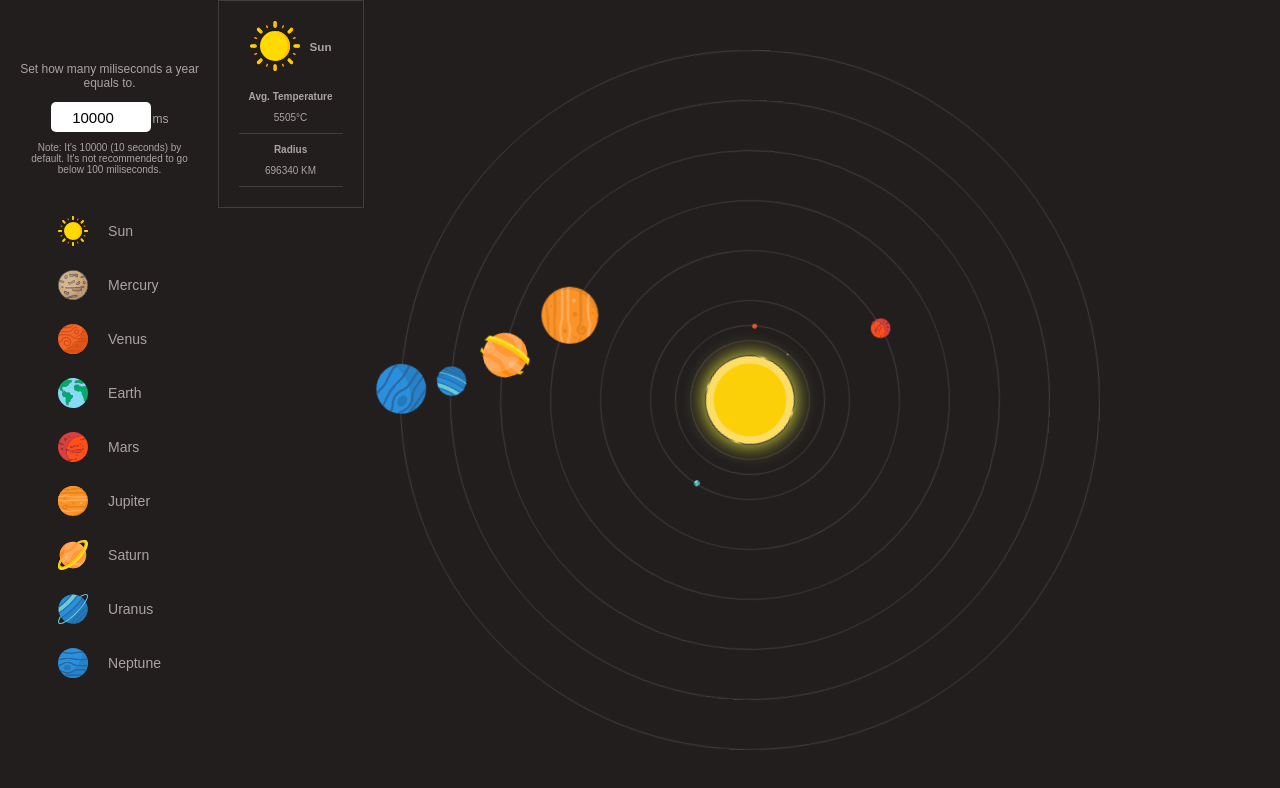
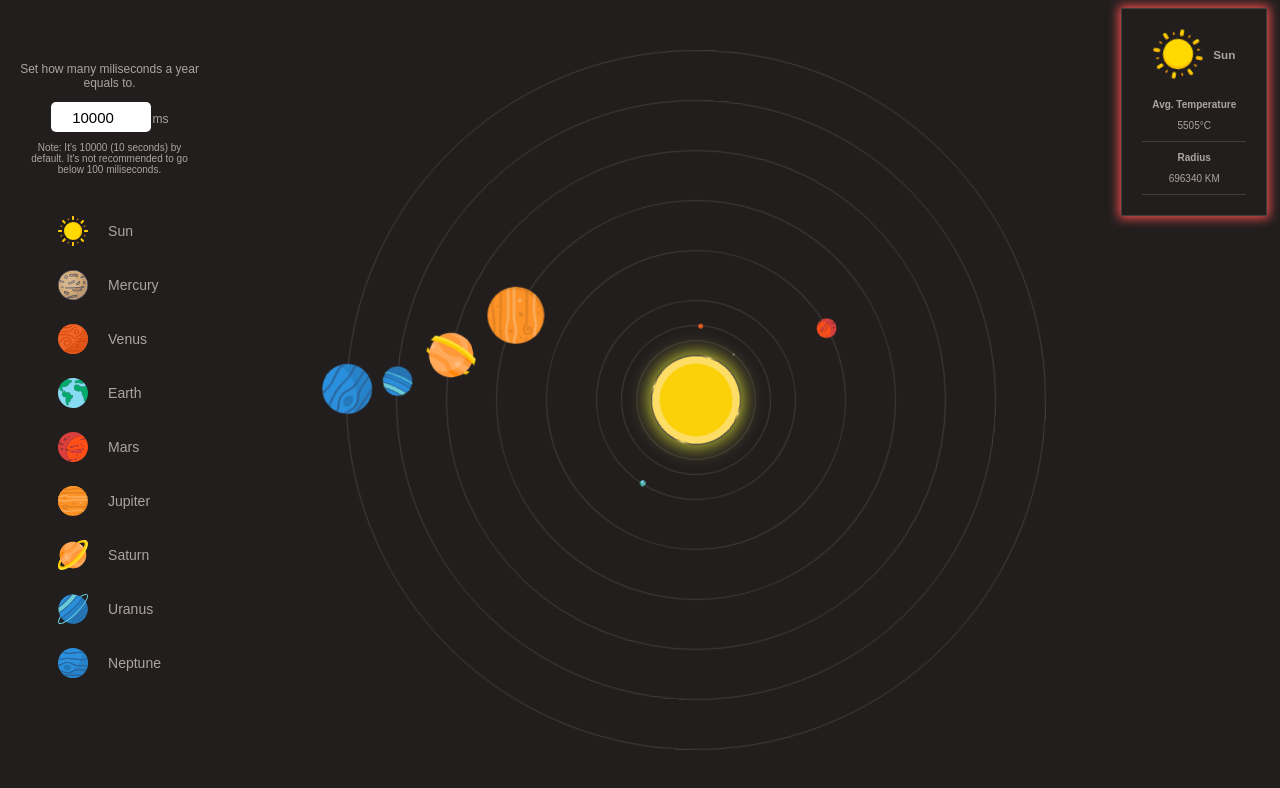
Before and after one commit to absolutezero13/solar-system, a React (Create React App) app: page / in a window 1280 px wide. Both pictures are taken after a click on the element "Sun". Shown: the top 788 px of the page. Built offline with nearby package versions, Linux system fonts and the light colour scheme.

Commit message:
info cards implemented, have issues

```diff
--- a/src/Components/PlanetInfoCard.tsx
+++ b/src/Components/PlanetInfoCard.tsx
@@ -1,4 +1,4 @@
-import React, { useState } from "react";
+import React from "react";
 
 interface PlanetInfosProps {
   planetName: string;
@@ -8,10 +8,13 @@ interface PlanetInfosProps {
   svg: string;
   isDisplayed: boolean;
 }
-const PlanetInfoCard: React.FC<PlanetInfosProps> = (
-  { planetName, svg, distanceFromSun, averageTemperature, radius },
-  props
-) => {
+const PlanetInfoCard: React.FC<PlanetInfosProps> = ({
+  planetName,
+  svg,
+  distanceFromSun,
+  averageTemperature,
+  radius,
+}) => {
   return (
     <div className="planet-info-card">
       <div className="planet-info-card__header">
--- a/src/Components/PlanetInfoLink.tsx
+++ b/src/Components/PlanetInfoLink.tsx
@@ -1,4 +1,4 @@
-import React from "react";
+import React, { useState } from "react";
 import { planetInfos } from "../Data/PlanetInfos";
 import PlanetInfos from "./PlanetInfos";
 const PlanetInfoLink: React.FC = () => {
--- a/src/Components/PlanetInfos.tsx
+++ b/src/Components/PlanetInfos.tsx
@@ -1,4 +1,4 @@
-import React, { useState } from "react";
+import React, { useEffect, useState } from "react";
 import PlanetInfoCard from "./PlanetInfoCard";
 
 interface PlanetInfosProps {
@@ -23,6 +23,7 @@ const PlanetInfos: React.FC<PlanetInfosProps> = ({
   const displayPlanetInfo = () => {
     setDisplayStatus(!displayStatus);
   };
+
   return (
     <div
       onClick={displayPlanetInfo}
--- a/src/sass/base.scss
+++ b/src/sass/_base.scss
@@ -3,7 +3,7 @@
 }
 html {
   font-size: 62.5%;
-  // overflow: hidden;
+  overflow: hidden;
   @media only screen and (max-width: 900px) {
     font-size: 50%;
   }
--- /dev/null
+++ b/src/sass/_settings.scss
@@ -0,0 +1,2 @@
+$line-color: rgba(177, 171, 171, 0.219);
+$--one-year: 10000ms;
--- a/src/sass/components/PlanetInfoLink.scss
+++ b/src/sass/components/_PlanetInfoLink.scss
@@ -13,6 +13,7 @@
   li {
     display: flex;
     align-items: center;
+
     margin-top: 1rem;
     transition: all 0.2s ease;
     cursor: pointer;
--- a/src/sass/components/PlanetInforCard.scss
+++ b/src/sass/components/_PlanetInforCard.scss
@@ -6,11 +6,13 @@
   font-size: 1rem;
   //   transition: all 2s;
   animation: fadeIn 1s ease;
-  border: 1px solid rgba(177, 171, 171, 0.219);
+  border: 1px solid $line-color;
   padding: 2rem;
   position: absolute;
-  top: 0;
-  left: 17%;
+  top: 1%;
+  right: 1%;
+
+  box-shadow: 0 0 10px 2px rgb(252, 81, 81);
 
   &__header {
     display: flex;
@@ -21,6 +23,7 @@
       width: 5rem;
       height: 5rem;
       margin-right: 1rem;
+      animation: rotate 10s infinite linear;
     }
   }
 
@@ -31,7 +34,7 @@
     &__distance,
     &__temperature,
     &__radius {
-      border-bottom: 1px solid rgba(177, 171, 171, 0.219);
+      border-bottom: 1px solid $line-color;
       padding: 0rem 1rem;
     }
   }
@@ -47,3 +50,12 @@
     transform: translate(0%);
   }
 }
+
+@keyframes rotate {
+  from {
+    transform: rotate(0deg);
+  }
+  to {
+    transform: rotate(360deg);
+  }
+}
--- a/src/sass/components/Planets.scss
+++ b/src/sass/components/_Planets.scss
@@ -1,5 +1,3 @@
-$--one-year: 10000ms;
-
 .planets {
   display: flex;
   height: 100vh;
@@ -9,9 +7,9 @@ $--one-year: 10000ms;
   & > * {
     position: absolute;
     top: 50%;
-    left: 50%;
+    left: 45%;
     transform: translate(-50%, -50%);
-    border: 1px solid rgba(177, 171, 171, 0.219);
+    border: 1px solid $line-color;
     border-radius: 50%;
     transition: all 0.2s;
     &:hover {
--- a/src/sass/components/TimeInput.scss
+++ b/src/sass/components/_TimeInput.scss
@@ -19,7 +19,7 @@
     width: 10rem;
 
     &:focus {
-      box-shadow: 0 0 3px 1px rgb(170, 164, 164);
+      box-shadow: 0 0 2px 2px rgb(252, 81, 81);
     }
   }
 
--- a/src/sass/main.scss
+++ b/src/sass/main.scss
@@ -1,7 +1,7 @@
+@import "./settings";
 @import "./base";
 @import "./components/Planets";
 @import "./components/SideBar";
 @import "./components/PlanetInfoLink";
 @import "./components/TimeInput";
-@import "./components/variables";
 @import "./components/PlanetInforCard";
```
Also changed, not shown: src/sass/components/_SideBar.scss (renamed from src/sass/components/SideBar.scss), src/sass/components/variables.scss (deleted).
